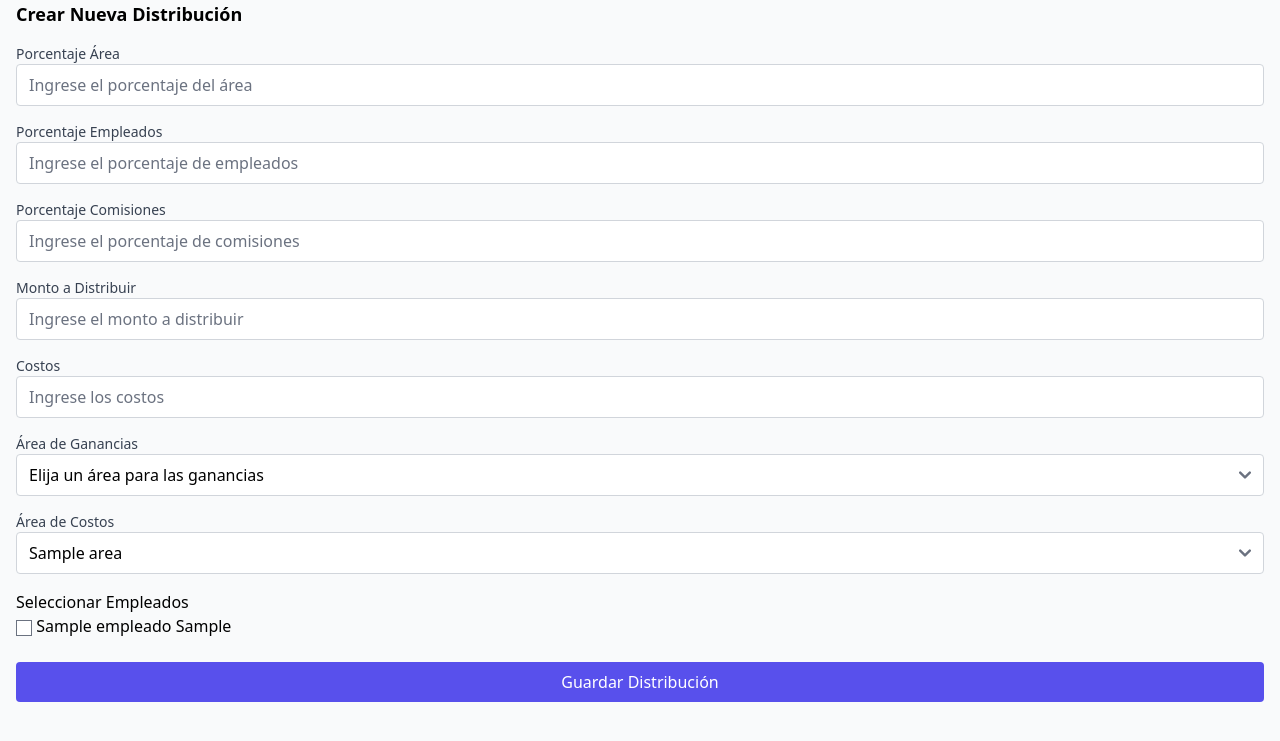
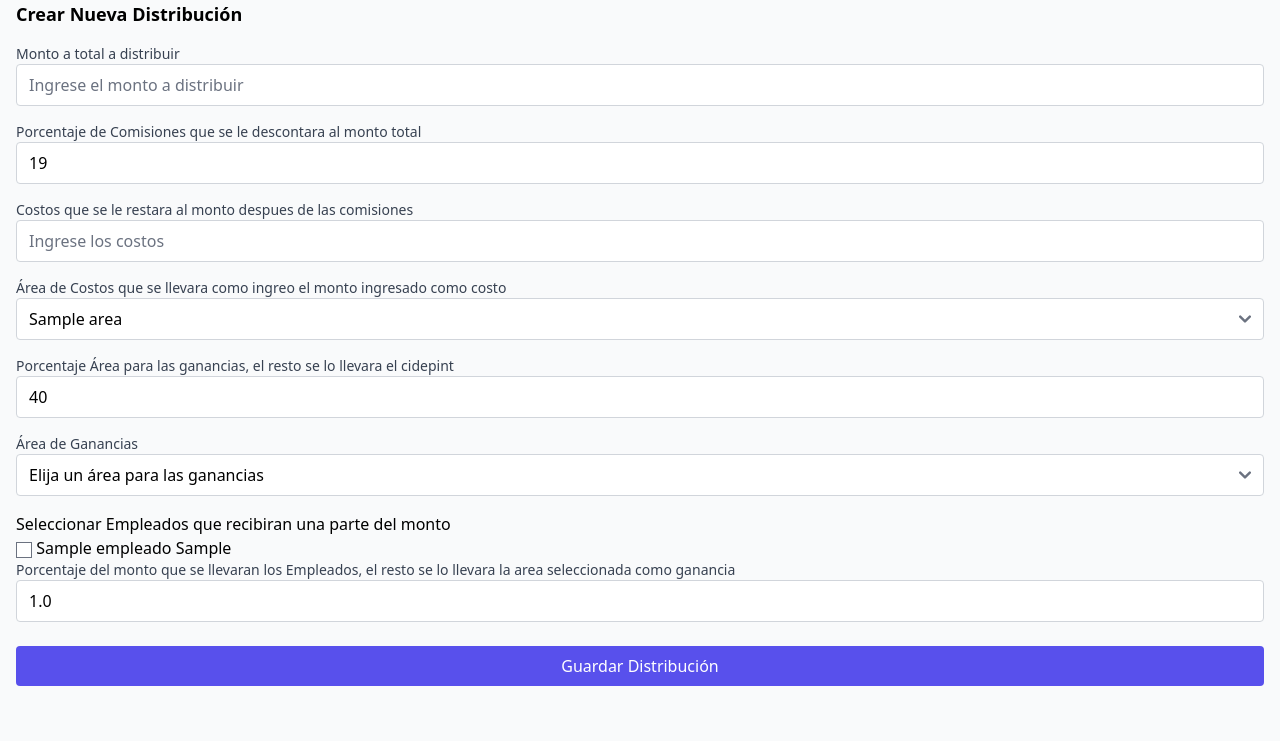
Before and after one commit to MilenaConfeggi/CIDEPINT-UNLP, a Flask app: page /contable/distribuciones/crear/1 in a window 1280 px wide. Shown: the top 741 px of the page. Run offline with Flask 3, Linux system fonts and the light colour scheme; tables that the repository leaves empty hold one stand-in row (values such as "Sample post"); parts of the project's set-up code (start-up, migrations or seed data) failed here and were passed over; some libraries are stand-ins or nearby versions.

Commit message:
distribuciones es mas entendible

```diff
--- a/administracion/src/web/controllers/contable.py
+++ b/administracion/src/web/controllers/contable.py
@@ -34,12 +34,10 @@ def index():
 def index_fondo():
     fondos = fondo.listar_fondos()
     return render_template("contable/contable.html",fondos = fondos)
-
 @bp.get("/fondos")
 def get_crear_fondo():
     form = FormularioNuevoFondo()
     return render_template("contable/crear_fondo.html", form = form)
-
 @bp.post("/fondos")
 def crear_fondo():
     form = FormularioNuevoFondo(request.form)
@@ -59,8 +57,6 @@ def crear_fondo():
         # Mostrar el error
         flash(f"El campo {getattr(form, first_error_field).label.text} {first_error_message}", 'danger')
         return render_template("contable/crear_fondo.html", form=form)
-
-
 @bp.get("/fondos/<string:fondo_id>")
 def mostrar_fondo(fondo_id):
     form = FormularioNuevoIngreso()
@@ -91,7 +87,6 @@ def crear_ingreso(fondo_id):
         first_error_field = next(iter(form.errors))
         first_error_message = form.errors[first_error_field][0]
     return redirect(url_for("contable.mostrar_fondo",fondo_id=fondo_id))
-
 @bp.get("/legajos")
 def get_legajos():
     legajos = legajoDB.list_legajos_all()
@@ -111,7 +106,6 @@ def get_legajos():
         })
     form = DownloadForm()
     return render_template("contable/legajos.html",legajos = resultado, forms=forms,formDescarga = form)
-
 @bp.get("/distribuciones/crear/<int:id>")
 def get_crear_distribucion(id):
     form = FormularioNuevaDistribucion()
@@ -121,8 +115,8 @@ def get_crear_distribucion(id):
     empleados_por_area = {}
     for empleado in empleados:
         empleados_por_area.setdefault(empleado.area_id, []).append(empleado.id)
-    return render_template("contable/crear_distribucion.html", form = form,empleados_por_area=empleados_por_area, id_legajo = id)
-
+    distribucion_max_id = distribucionDB.get_max_id()
+    return render_template("contable/crear_distribucion.html", form = form,empleados_por_area=empleados_por_area, id_legajo = id, distribucion_max_id = distribucion_max_id)
 @bp.post("/distribuciones/crear/<int:id>")
 def crear_distribucion(id):
     form = FormularioNuevaDistribucion(request.form)
@@ -168,7 +162,6 @@ def crear_distribucion(id):
         first_error_field = next(iter(form.errors))
         first_error_message = form.errors[first_error_field][0]
         return render_template("contable/crear_distribucion.html", form = form)
-
 @bp.get("/distribuciones/<int:id>")
 def get_distribuciones(id):
     data = distribucionDB.list_distribuciones_by_legajo(id)
--- a/administracion/src/web/templates/Contable/crear_distribucion.html
+++ b/administracion/src/web/templates/Contable/crear_distribucion.html
@@ -7,31 +7,7 @@
         <h2 class="text-lg font-bold mb-4">Crear Nueva Distribución</h2>
 
         <div class="mb-4">
-            <label for="porcentaje_area" class="block text-sm font-medium text-gray-700">Porcentaje Área</label>
-            {{ form.porcentaje_area(class_='block w-full border border-gray-300 rounded py-2 px-3', placeholder="Ingrese el porcentaje del área") }}
-            {% for error in form.porcentaje_area.errors %}
-                <p class="text-red-500 text-sm">{{ error }}</p>
-            {% endfor %}
-        </div>
-
-        <div class="mb-4">
-            <label for="porcentaje_empleados" class="block text-sm font-medium text-gray-700">Porcentaje Empleados</label>
-            {{ form.porcentaje_empleados(class_='block w-full border border-gray-300 rounded py-2 px-3', placeholder="Ingrese el porcentaje de empleados") }}
-            {% for error in form.porcentaje_empleados.errors %}
-                <p class="text-red-500 text-sm">{{ error }}</p>
-            {% endfor %}
-        </div>
-
-        <div class="mb-4">
-            <label for="porcentaje_comisiones" class="block text-sm font-medium text-gray-700">Porcentaje Comisiones</label>
-            {{ form.porcentaje_comisiones(class_='block w-full border border-gray-300 rounded py-2 px-3', placeholder="Ingrese el porcentaje de comisiones") }}
-            {% for error in form.porcentaje_comisiones.errors %}
-                <p class="text-red-500 text-sm">{{ error }}</p>
-            {% endfor %}
-        </div>
-
-        <div class="mb-4">
-            <label for="monto_a_distribuir" class="block text-sm font-medium text-gray-700">Monto a Distribuir</label>
+            <label for="monto_a_distribuir" class="block text-sm font-medium text-gray-700">Monto a total a distribuir</label>
             {{ form.monto_a_distribuir(class_='block w-full border border-gray-300 rounded py-2 px-3', placeholder="Ingrese el monto a distribuir") }}
             {% for error in form.monto_a_distribuir.errors %}
                 <p class="text-red-500 text-sm">{{ error }}</p>
@@ -39,12 +15,37 @@
         </div>
 
         <div class="mb-4">
-            <label for="costos" class="block text-sm font-medium text-gray-700">Costos</label>
+            <label for="porcentaje_comisiones" class="block text-sm font-medium text-gray-700">Porcentaje de Comisiones que se le descontara al monto total</label>
+            {{ form.porcentaje_comisiones(class_='block w-full border border-gray-300 rounded py-2 px-3', placeholder="Ingrese el porcentaje de comisiones", value=19) }}
+            {% for error in form.porcentaje_comisiones.errors %}
+                <p class="text-red-500 text-sm">{{ error }}</p>
+            {% endfor %}
+        </div>
+
+        <div class="mb-4">
+            <label for="costos" class="block text-sm font-medium text-gray-700">Costos que se le restara al monto despues de las comisiones</label>
             {{ form.costos(class_='block w-full border border-gray-300 rounded py-2 px-3', placeholder="Ingrese los costos") }}
             {% for error in form.costos.errors %}
                 <p class="text-red-500 text-sm">{{ error }}</p>
             {% endfor %}
         </div>
+
+        <div class="mb-4">
+            <label for="costos_de_id" class="block text-sm font-medium text-gray-700">Área de Costos que se llevara como ingreo el monto ingresado como costo</label>
+            {{ form.costos_de_id(class='block w-full border border-gray-300 rounded py-2 px-3') }}
+            {% for error in form.costos_de_id.errors %} <!--Falta que se elija de manera automatica al cidepint-->
+                <p class="text-red-500 text-sm">{{ error }}</p>
+            {% endfor %}
+        </div>
+
+        <div class="mb-4">
+            <label for="porcentaje_area" class="block text-sm font-medium text-gray-700">Porcentaje Área para las ganancias, el resto se lo llevara el cidepint</label>
+            {{ form.porcentaje_area(class_='block w-full border border-gray-300 rounded py-2 px-3', placeholder="Ingrese el porcentaje del área", value=40) }}
+            {% for error in form.porcentaje_area.errors %}
+                <p class="text-red-500 text-sm">{{ error }}</p>
+            {% endfor %}
+        </div>
+
         <div class="mb-4">
         <label for="ganancias_de_id" class="block text-sm font-medium text-gray-700">Área de Ganancias</label>
         <select class="block w-full border border-gray-300 rounded py-2 px-3" id="ganancias-de-id" name="ganancias_de_id">
@@ -58,20 +59,20 @@
         {% endfor %}
     </div>
 
-        <div class="mb-4">
-            <label for="costos_de_id" class="block text-sm font-medium text-gray-700">Área de Costos</label>
-            {{ form.costos_de_id(class='block w-full border border-gray-300 rounded py-2 px-3') }}
-            {% for error in form.costos_de_id.errors %}
-                <p class="text-red-500 text-sm">{{ error }}</p>
-            {% endfor %}
-        </div>
-        <label for="empleados_seleccionados">Seleccionar Empleados</label>
+        <label for="empleados_seleccionados">Seleccionar Empleados que recibiran una parte  del monto</label>
         <div id="empleados-seleccionados">
             {% for subfield in form.empleados_seleccionados %}
                 <div>
                     <input type="checkbox" id="empleado-{{ subfield.id }}" name="{{ subfield.name }}" value="{{ subfield.data }}" {% if subfield.checked %}checked{% endif %}>
                     <label for="{{ subfield.id }}">{{ subfield.label.text }}</label>
                 </div>
+            {% endfor %}
+        </div>
+        <div class="mb-4">
+            <label for="porcentaje_empleados" class="block text-sm font-medium text-gray-700">Porcentaje del monto que se llevaran los Empleados, el resto se lo llevara la area seleccionada como ganancia</label>
+            {{ form.porcentaje_empleados(class_='block w-full border border-gray-300 rounded py-2 px-3', placeholder="Ingrese el porcentaje de empleados", value=distribucion_max_id.porcentaje_empleados if distribucion_max_id is not none else '') }}
+            {% for error in form.porcentaje_empleados.errors %}
+                <p class="text-red-500 text-sm">{{ error }}</p>
             {% endfor %}
         </div>
         <div class="mt-6">
--- a/models/distribucion/__init__.py
+++ b/models/distribucion/__init__.py
@@ -9,7 +9,9 @@ def create_distribucion(**kwargs):
     db.session.commit()
     return dist
 
-
+def get_max_id():
+    # Obtener la distribución con el mayor id
+    return db.session.query(Distribucion).order_by(Distribucion.id.desc()).first()
 def get_distribucion(id):
     # Obtener una distribución por su id
     return db.session.query(Distribucion).filter_by(id=id).first()
```
